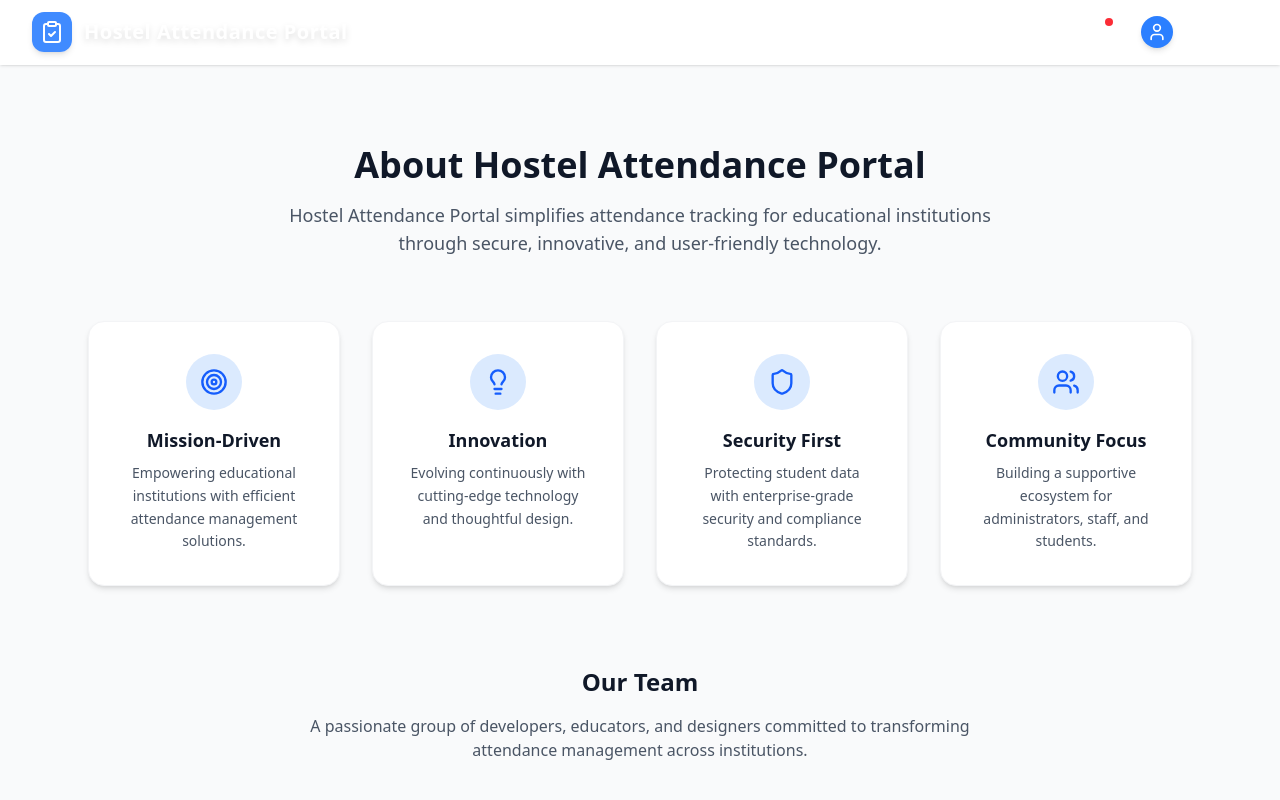
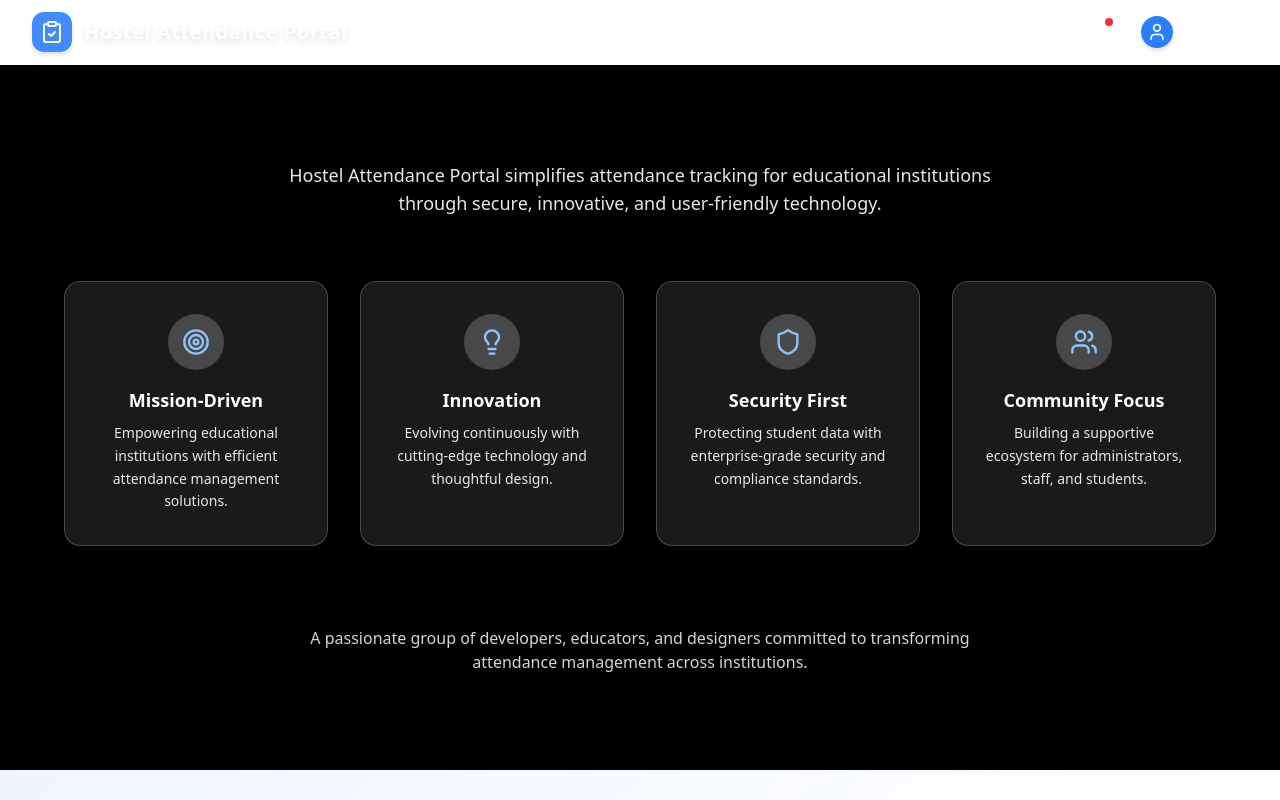
Before and after one commit to chandanXcoder/hostel-aatendance, a React (Vite) app: page / in a window 1280 px wide. Shown: the top 800 px of the page. Built offline with nearby package versions, Linux system fonts and the light colour scheme.

Commit message:
added picture

```diff
--- a/src/component/about.jsx
+++ b/src/component/about.jsx
@@ -1,4 +1,5 @@
 import { Target, Lightbulb, Shield, Users } from "lucide-react";
+import bgImage from "../assets/himgiri.jpg"; // <-- put your image here
 
 export default function About() {
   const values = [
@@ -29,44 +30,47 @@ export default function About() {
   ];
 
   return (
-    <section className="bg-gray-50 py-20">
-      <div className="max-w-6xl mx-auto px-6">
-        {/* Header */}
+    <section
+      id="about"
+      className="relative py-24 px-6 bg-cover bg-center text-white"
+      style={{ backgroundImage: `url(${bgImage})` }}
+    >
+      {/* Overlay for better readability */}
+      <div className="absolute inset-0 bg-black bg-opacity-60 backdrop-blur-sm"></div>
+
+      <div className="relative z-10 max-w-6xl mx-auto">
+        {/* Small intro paragraph only */}
         <div className="text-center mb-16">
-          <h2 className="text-4xl font-bold text-gray-900 mb-4">
-            About Hostel Attendance Portal
-          </h2>
-          <p className="text-lg text-gray-600 max-w-3xl mx-auto">
+          <p className="text-lg text-gray-200 max-w-3xl mx-auto">
             Hostel Attendance Portal simplifies attendance tracking for
             educational institutions through secure, innovative, and
             user-friendly technology.
           </p>
         </div>
 
-        {/* Core Values */}
+        {/* Glass-style values section */}
         <div className="grid md:grid-cols-2 lg:grid-cols-4 gap-8">
           {values.map((value, i) => (
             <div
               key={i}
-              className="bg-white rounded-2xl p-8 shadow-md hover:shadow-lg transition-all duration-300 text-center border border-gray-100"
+              className="bg-white/10 backdrop-blur-md border border-white/20 rounded-2xl p-8 shadow-lg hover:bg-white/20 transition-all duration-300 text-center"
             >
-              <div className="h-14 w-14 bg-blue-100 rounded-full flex items-center justify-center mx-auto mb-4">
-                <value.icon className="h-7 w-7 text-blue-600" />
+              <div className="h-14 w-14 bg-white/20 rounded-full flex items-center justify-center mx-auto mb-4">
+                <value.icon className="h-7 w-7 text-blue-300" />
               </div>
-              <h3 className="text-lg font-semibold text-gray-900 mb-2">
+              <h3 className="text-lg font-semibold text-white mb-2">
                 {value.title}
               </h3>
-              <p className="text-gray-600 text-sm leading-relaxed">
+              <p className="text-gray-200 text-sm leading-relaxed">
                 {value.description}
               </p>
             </div>
           ))}
         </div>
 
-        {/* Simple Team Preview */}
+        {/* Team info */}
         <div className="mt-20 text-center">
-          <h3 className="text-2xl font-bold text-gray-900 mb-4">Our Team</h3>
-          <p className="text-gray-600 max-w-2xl mx-auto">
+          <p className="text-gray-300 max-w-2xl mx-auto">
             A passionate group of developers, educators, and designers committed
             to transforming attendance management across institutions.
           </p>
```
Also changed, not shown: src/assets/himgiri.jpg (added).
